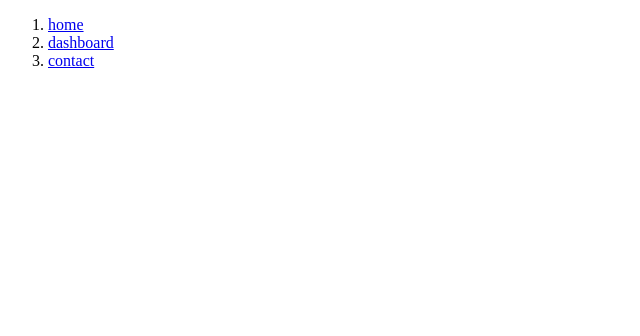
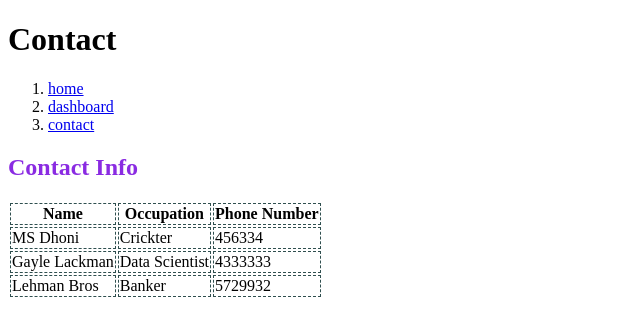
Before and after one commit to ChaudhryAbdullah/ChaudhryAbdullah.github.io, a plain HTML site: page contact.html in a window 1280 px wide. Shown: the whole page, without its empty margins (0-640 px from the left). Drawn offline with Linux system fonts and the light colour scheme.

Commit message:
assignment done

```diff
--- /dev/null
+++ b/contact.css
@@ -0,0 +1,8 @@
+h2{
+    color:blueviolet
+}
+
+table tr,th,td{
+
+    border: 1px dashed darkslategray;
+}
--- a/contact.html
+++ b/contact.html
@@ -3,15 +3,46 @@
 <head>
     <meta charset="UTF-8">
     <meta name="viewport" content="width=device-width, initial-scale=1.0">
-    <title>Document</title>
+    <title>Contact</title>
+    <link rel="stylesheet" href="contact.css">
 </head>
 <body>
-
+     <h1>Contact</h1>
     <ol>
         <li> <a href="home.html" >home</a> </li>
         <li>  <a href="dashboard.html" >dashboard</a></li>
         <li><a href="contact.html" >contact</a></li>
     </ol>
 
+    <h2>Contact Info</h2>
+
+    <table>
+  <tr>
+      <th>Name</th>
+      <th>Occupation</th>
+      <th>Phone Number</th>
+  </tr>
+<tr>
+ <td>MS Dhoni</td>
+ <td>Crickter</td>
+ <td>456334</td>
+
+</tr>
+
+<tr>
+    <td>Gayle Lackman</td>
+    <td>Data Scientist</td>
+    <td>4333333</td>
+
+   </tr>
+   <tr>
+    <td>Lehman Bros</td>
+    <td>Banker</td>
+    <td>5729932</td>
+
+   </tr>
+
+    </table>
+
 </body>
 </html>
--- /dev/null
+++ b/dashboard.css
@@ -0,0 +1,8 @@
+h2{
+    color:rebeccapurple
+}
+
+table tr,th,td{
+
+    border: 1px solid black;
+}
--- /dev/null
+++ b/home.css
@@ -0,0 +1,3 @@
+body{
+    background-image: url(1.jpg);
+}
```
Also changed, not shown: dashboard.html (+32 -2 lines), home.html (+3 -2 lines), index.html (+3 -2 lines), 1.jpg (added), land.webp (added).
